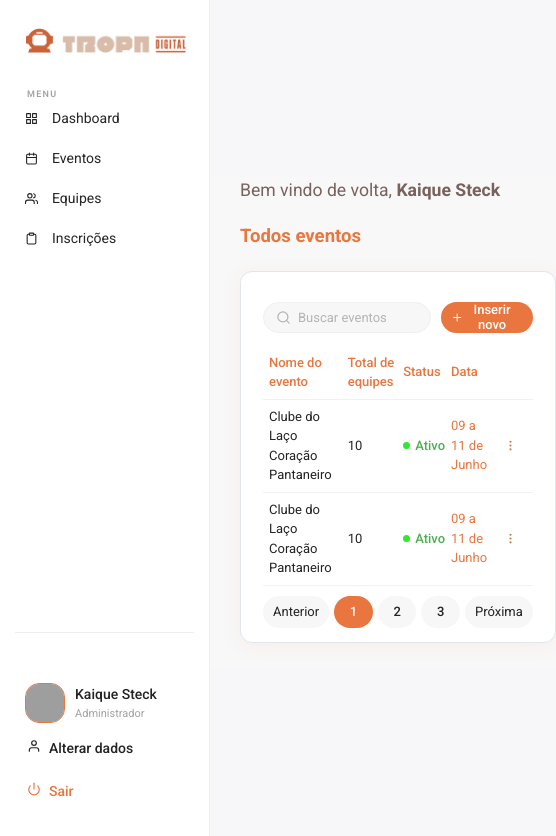
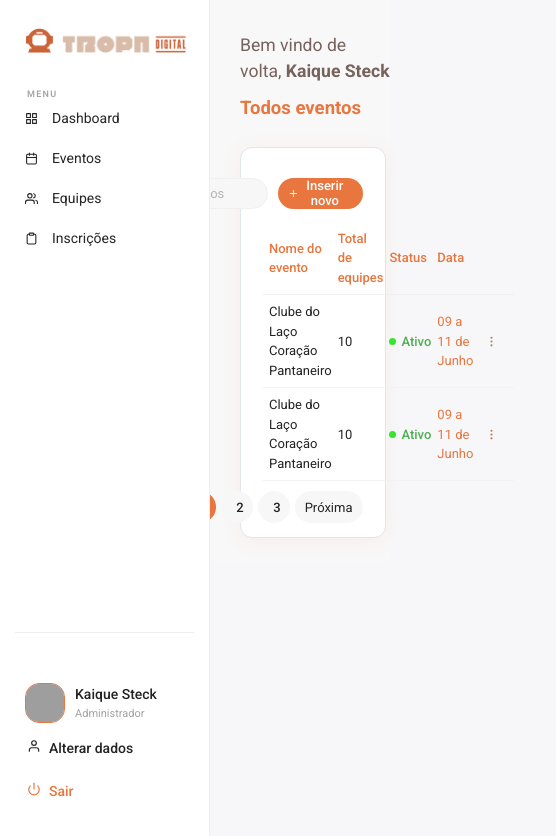
Before and after one commit to alissonooliveiraofc/tropa-digital-teste-tecnico-front, a React (Vite) app: page /eventos in a window 390 px wide. Shown: the top 836 px of the page, 556 px wide, since content can reach past the window. Built offline with nearby package versions, Linux system fonts and the light colour scheme; grey boxes are pictures that could not be loaded.

Commit message:
ajusta estilos da tabela e do layout da página Eventos para melhor responsividade e organização visual

```diff
--- a/src/components/EventosTable.tsx
+++ b/src/components/EventosTable.tsx
@@ -115,7 +115,8 @@ const AddButton = styled.button`
 `;
 
 const Table = styled.table`
-  // width: 100%;
+  // margin-left: 240px;
+  width: 85%;
   border-collapse: separate;
   border-spacing: 0;
   font-size: 13px;
@@ -137,6 +138,7 @@ const Td = styled.td`
   font-size: 13px;
   color: #232323;
   vertical-align: middle;
+  // width: 20%;
   &:last-child {
     text-align: right;
     padding-right: 10px;
@@ -147,6 +149,7 @@ const Status = styled.span`
   display: flex;
   align-items: center;
   gap: 5px;
+  width: 100%;
   font-size: 13px;
   color: #4caf50;
   font-weight: 500;
--- a/src/index.css
+++ b/src/index.css
@@ -7,13 +7,13 @@
   -moz-osx-font-smoothing: grayscale;
 }
 
-body {
+/* body {
   margin: 0;
   display: flex;
   place-items: center;
   min-width: 320px;
   min-height: 100dvh;
-}
+} */
 
 h1 {
   font-size: 3.2em;
--- a/src/pages/Eventos.tsx
+++ b/src/pages/Eventos.tsx
@@ -21,6 +21,7 @@ const Main = styled.main`
 
 const Header = styled.div`
   margin-bottom: 10px;
+  margin-top: 32px;
   font-size: 1.1rem;
   color: #77625c;
 `;
@@ -29,7 +30,7 @@ const Title = styled.h3`
   color: #e8763e;
   font-size: 1.16rem;
   margin-bottom: 1.2rem;
-  margin-top: 0.6rem;
+  // margin-top: 0.6rem;
   font-weight: 700;
 `;
 
@@ -40,11 +41,12 @@ const Card = styled.div`
   padding: 30px 22px 12px 22px;
   box-shadow: 0 3px 20px rgba(232, 118, 62, 0.08);
   margin-bottom: 24px;
+  margin-top: 5px;
   align-self: stretch;
   box-sizing: border-box;
-  width: 100%; // <-- Adicione esta linha
-  max-width: unset; // <-- Adicione esta linha para remover limites
-`;
+  width: 97%;         // <- ESSENCIAL
+  max-width: unset;    // <- ESSENCIAL
+`
 
 export default function Eventos() {
   return (
```
